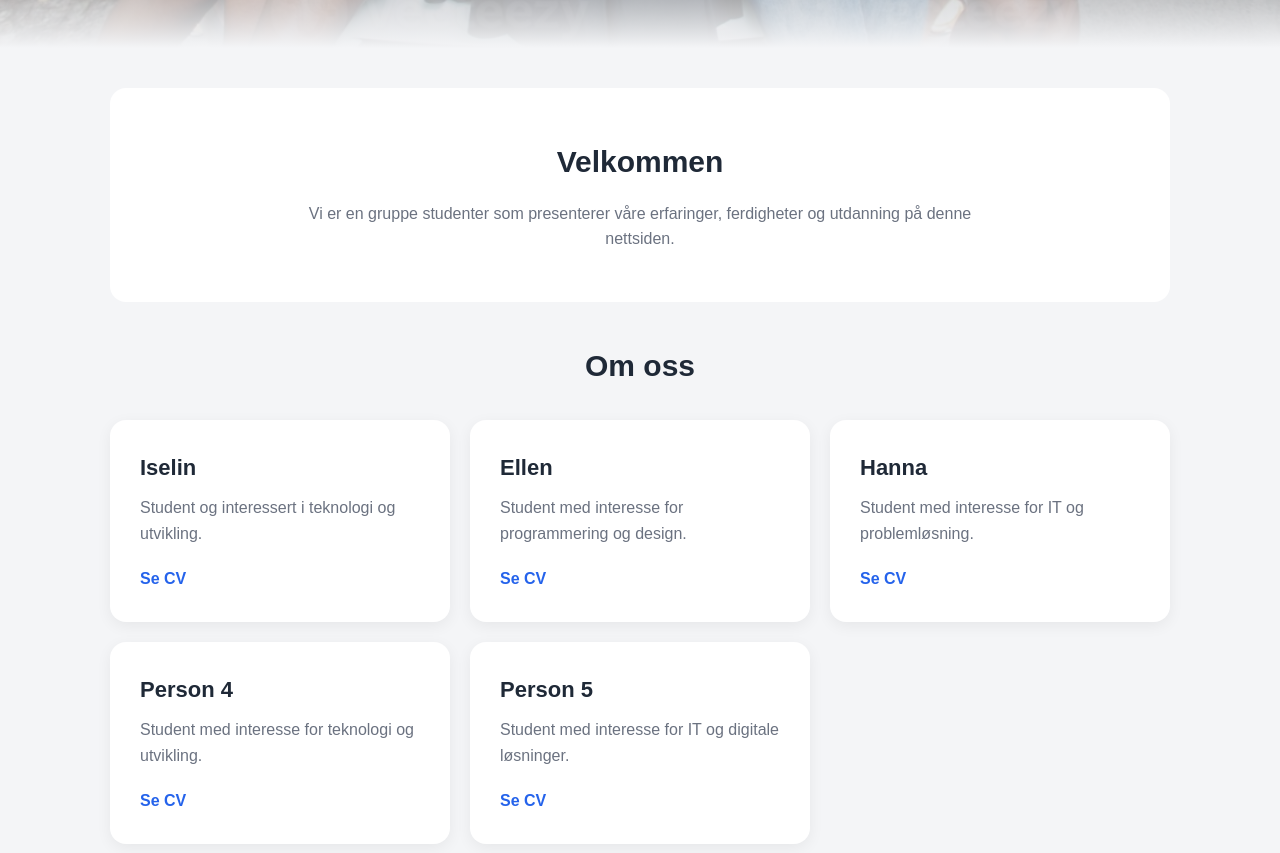
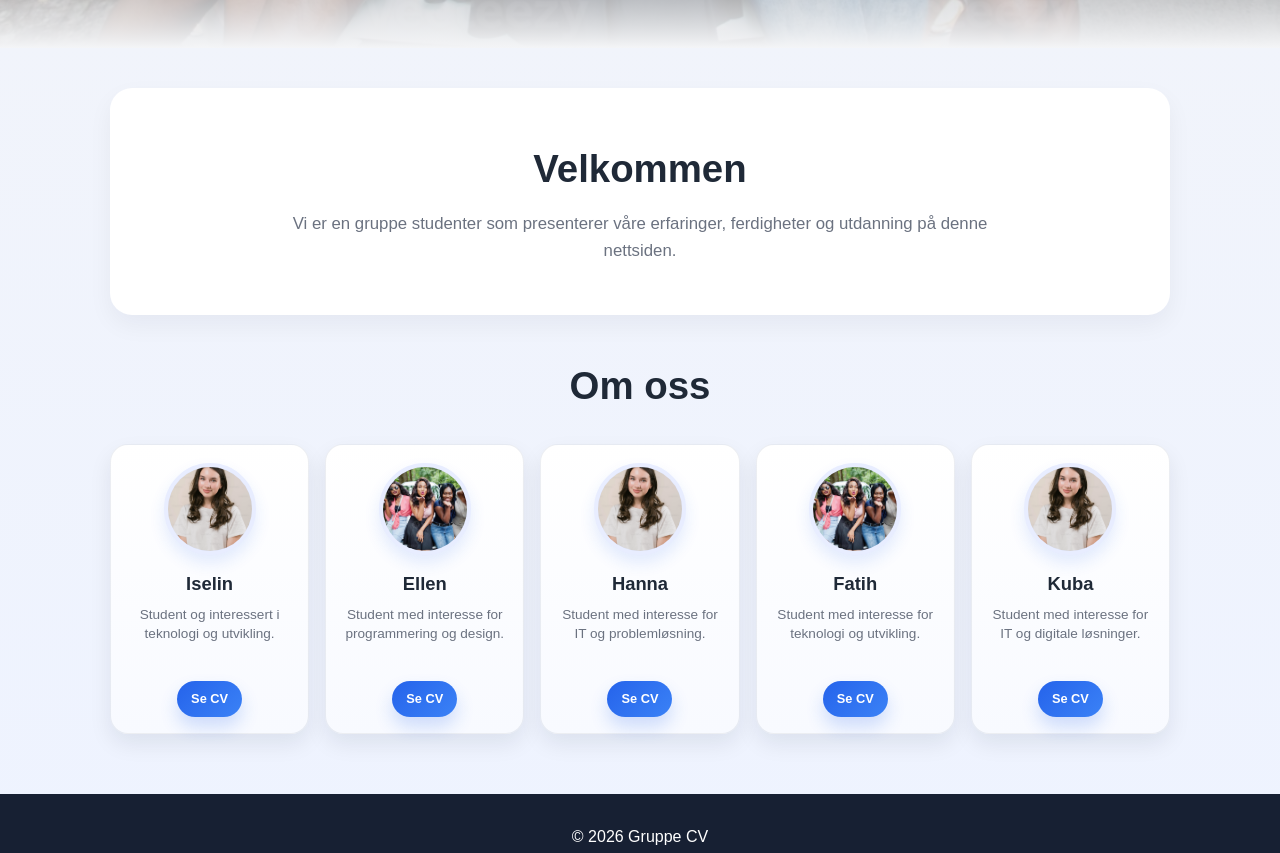
Before and after one commit to Itsiselin/GruppeCV, a plain HTML site: page index.html in a window 1280 px wide. Shown: the part 814-1667 px from the top of the page. Drawn offline with Linux system fonts and the light colour scheme.

Commit message:
endret oppsettet på forsiden

```diff
--- a/index.html
+++ b/index.html
@@ -7,34 +7,86 @@
     <link rel="stylesheet" href="style.css">
 </head>
 <body>
-    <nav aria-label="Hovednavigasjon">
+    <nav class="top-navigation" aria-label="Hovednavigasjon">
         <a href="#hjem">Hjem</a>
         <a href="#om-oss">Om oss</a>
     </nav>
-    <section class="hero">
-        <div class="hero-banner" aria-label="Gruppe CV">
+
+    <header class="page-hero" aria-label="Gruppe CV">
+        <div class="hero-banner">
             <span>Gruppe CV</span>
         </div>
-    </section>
+    </header>
 
-    <main>
-        <section id="hjem" class="intro">
+    <main class="page-content">
+        <section id="hjem" class="welcome-section">
             <h2>Velkommen</h2>
             <p>Vi er en gruppe studenter som presenterer våre erfaringer, ferdigheter og utdanning på denne nettsiden.</p>
         </section>
-        <section id="om-oss">
+
+        <section id="om-oss" class="team-section">
             <h2>Om oss</h2>
-            <div class="members">
-                <article class="member"><h3>Iselin</h3><p>Student og interessert i teknologi og utvikling.</p><a href="Person1.html">Se CV</a></article>
-                <article class="member"><h3>Ellen</h3><p>Student med interesse for programmering og design.</p><a href="Person2.html">Se CV</a></article>
-                <article class="member"><h3>Hanna</h3><p>Student med interesse for IT og problemløsning.</p><a href="Person3.html">Se CV</a></article>
-                <article class="member"><h3>Person 4</h3><p>Student med interesse for teknologi og utvikling.</p><a href="Person4.html">Se CV</a></article>
-                <article class="member"><h3>Person 5</h3><p>Student med interesse for IT og digitale løsninger.</p><a href="Person5.html">Se CV</a></article>
+            <div class="team-grid">
+                <article class="team-card">
+                    <div class="team-card__image-wrap">
+                        <img class="team-card__image" src="images/midlertidigbilde.jpg" alt="Iselin">
+                    </div>
+                    <div class="team-card__content">
+                        <h3>Iselin</h3>
+                        <p>Student og interessert i teknologi og utvikling.</p>
+                        <a href="Person1.html">Se CV</a>
+                    </div>
+                </article>
+
+                <article class="team-card">
+                    <div class="team-card__image-wrap">
+                        <img class="team-card__image" src="images/test_group_picture.jpeg" alt="Ellen">
+                    </div>
+                    <div class="team-card__content">
+                        <h3>Ellen</h3>
+                        <p>Student med interesse for programmering og design.</p>
+                        <a href="Person2.html">Se CV</a>
+                    </div>
+                </article>
+
+                <article class="team-card">
+                    <div class="team-card__image-wrap">
+                        <img class="team-card__image" src="images/midlertidigbilde.jpg" alt="Hanna">
+                    </div>
+                    <div class="team-card__content">
+                        <h3>Hanna</h3>
+                        <p>Student med interesse for IT og problemløsning.</p>
+                        <a href="Person3.html">Se CV</a>
+                    </div>
+                </article>
+
+                <article class="team-card">
+                    <div class="team-card__image-wrap">
+                        <img class="team-card__image" src="images/test_group_picture.jpeg" alt="Fatih">
+                    </div>
+                    <div class="team-card__content">
+                        <h3>Fatih</h3>
+                        <p>Student med interesse for teknologi og utvikling.</p>
+                        <a href="Person4.html">Se CV</a>
+                    </div>
+                </article>
+
+                <article class="team-card">
+                    <div class="team-card__image-wrap">
+                        <img class="team-card__image" src="images/midlertidigbilde.jpg" alt="Kuba">
+                    </div>
+                    <div class="team-card__content">
+                        <h3>Kuba</h3>
+                        <p>Student med interesse for IT og digitale løsninger.</p>
+                        <a href="Person5.html">Se CV</a>
+                    </div>
+                </article>
             </div>
         </section>
-
     </main>
 
-    <footer><p>&copy; 2026 Gruppe CV</p></footer>
+    <footer>
+        <p>&copy; 2026 Gruppe CV</p>
+    </footer>
 </body>
 </html>
--- a/style.css
+++ b/style.css
@@ -10,70 +10,45 @@ html {
 
 body {
     font-family: Arial, sans-serif;
-    background-color: #f4f5f7;
+    background: linear-gradient(180deg, #f4f5f7 0%, #eef3ff 100%);
     color: #1f2937;
     line-height: 1.6;
 }
 
-header {
-    background-color: #172033;
-    color: white;
-    text-align: center;
-    padding: 70px 20px;
-}
-
-header h1 {
-    font-size: 42px;
-    margin-bottom: 10px;
-}
-
-header p {
-    font-size: 18px;
-    color: #d1d5db;
-}
-
-nav {
+.top-navigation {
     display: flex;
     justify-content: center;
     gap: 35px;
-    background-color: white;
+    background-color: rgba(255, 255, 255, 0.95);
     padding: 18px;
     position: sticky;
     top: 0;
     z-index: 10;
     box-shadow: 0 2px 10px rgba(0, 0, 0, 0.08);
+    backdrop-filter: blur(8px);
 }
 
-nav a {
+.top-navigation a {
     color: #172033;
     text-decoration: none;
     font-weight: bold;
+    transition: color 0.2s ease;
 }
 
-nav a:hover {
+.top-navigation a:hover {
     color: #2563eb;
 }
 
-main {
+.page-content {
     max-width: 1100px;
     margin: 40px auto;
     padding: 0 20px;
 }
 
-.hero {
-    padding: 0;
-    overflow: hidden;
-    margin-bottom: 40px;
+.page-hero {
     width: 100vw;
     margin-left: calc(50% - 50vw);
-    border-radius: 0;
-}
-
-.hero img {
-    width: 100%;
-    height: 450px;
-    object-fit: cover;
-    display: block;
+    margin-bottom: 0;
 }
 
 .hero-banner {
@@ -84,7 +59,7 @@ main {
     background-size: cover;
     background-position: center;
     color: white;
-    font-size: 48px;
+    font-size: clamp(2.2rem, 5vw, 4rem);
     font-weight: bold;
     position: relative;
 }
@@ -93,7 +68,7 @@ main {
     content: "";
     position: absolute;
     inset: 0;
-    background: rgba(0,0,0,0.35);
+    background: rgba(0, 0, 0, 0.35);
     z-index: 0;
 }
 
@@ -103,7 +78,7 @@ main {
     left: 0;
     right: 0;
     bottom: 0;
-    height: 160px;
+    height: 180px;
     background: linear-gradient(180deg, rgba(0,0,0,0) 0%, #f4f5f7 100%);
     pointer-events: none;
     z-index: 1;
@@ -114,77 +89,111 @@ main {
     z-index: 2;
 }
 
-.intro {
+.welcome-section {
     text-align: center;
     background-color: white;
-    padding: 50px;
-    border-radius: 16px;
+    padding: 50px 30px;
+    border-radius: 22px;
+    margin-bottom: 40px;
+    box-shadow: 0 10px 25px rgba(15, 23, 42, 0.05);
+}
+
+.welcome-section h2 {
+    font-size: clamp(1.8rem, 3vw, 2.6rem);
+    margin-bottom: 12px;
+}
+
+.welcome-section p {
+    max-width: 700px;
+    margin: auto;
+    color: #6b7280;
+    font-size: 1.05rem;
+}
+
+.team-section {
     margin-bottom: 40px;
 }
 
-.intro h2 {
-    font-size: 30px;
-    margin-bottom: 15px;
+.team-section > h2 {
+    text-align: center;
+    font-size: clamp(1.8rem, 3vw, 2.6rem);
+    margin-bottom: 28px;
 }
 
-.intro p {
-    max-width: 700px;
-    margin: auto;
-    color: #6b7280;
+.team-grid {
+    display: grid;
+    grid-template-columns: repeat(5, minmax(150px, 1fr));
+    gap: 16px;
+    align-items: stretch;
 }
 
-#om-oss {
-    margin-bottom: 40px;
+.team-card {
+    background: linear-gradient(180deg, #ffffff 0%, #f8faff 100%);
+    border-radius: 18px;
+    padding: 18px 14px 16px;
+    box-shadow: 0 10px 22px rgba(15, 23, 42, 0.08);
+    border: 1px solid rgba(148, 163, 184, 0.18);
+    display: flex;
+    flex-direction: column;
+    align-items: center;
+    text-align: center;
+    min-height: 290px;
 }
 
-#om-oss > h2 {
-    text-align: center;
-    font-size: 30px;
-    margin-bottom: 30px;
+.team-card__image-wrap {
+    width: 92px;
+    height: 92px;
+    border-radius: 50%;
+    overflow: hidden;
+    border: 4px solid #e8edff;
+    box-shadow: 0 8px 16px rgba(37, 99, 235, 0.12);
+    margin-bottom: 14px;
+    background: #dfe7ff;
+    flex-shrink: 0;
 }
 
-.members {
-    display: grid;
-    grid-template-columns: repeat(3, 1fr);
-    gap: 20px;
+.team-card__image {
+    width: 100%;
+    height: 100%;
+    object-fit: cover;
+    display: block;
 }
 
-.member {
-    background-color: white;
-    padding: 30px;
-    border-radius: 16px;
-    box-shadow: 0 4px 15px rgba(0, 0, 0, 0.06);
+.team-card__content {
+    display: flex;
+    flex-direction: column;
+    align-items: center;
+    width: 100%;
 }
 
-.member h3 {
-    font-size: 22px;
-    margin-bottom: 10px;
+.team-card h3 {
+    font-size: 1.15rem;
+    margin-bottom: 6px;
 }
 
-.member p {
+.team-card p {
     color: #6b7280;
-    margin-bottom: 20px;
+    margin-bottom: 14px;
+    min-height: 62px;
+    font-size: 0.85rem;
+    line-height: 1.45;
 }
 
-.member a {
-    color: #2563eb;
+.team-card a {
+    color: #fff;
+    background: linear-gradient(135deg, #2563eb, #3b82f6);
     text-decoration: none;
     font-weight: bold;
+    padding: 8px 14px;
+    border-radius: 999px;
+    font-size: 0.8rem;
+    transition: transform 0.2s ease, box-shadow 0.2s ease;
+    box-shadow: 0 10px 18px rgba(37, 99, 235, 0.2);
 }
 
-.member a:hover {
-    text-decoration: underline;
-}
-
-.cv-section {
-    background-color: white;
-    padding: 40px;
-    border-radius: 16px;
-    margin-bottom: 25px;
-}
-
-.cv-section h2 {
-    margin-bottom: 15px;
+.team-card a:hover {
+    transform: translateY(-1px);
+    box-shadow: 0 14px 20px rgba(37, 99, 235, 0.24);
 }
 
 footer {
@@ -194,6 +203,7 @@ footer {
     padding: 30px;
     margin-top: 60px;
 }
+
 .profile {
     display: grid;
     grid-template-columns: 300px 1fr;
@@ -303,3 +313,44 @@ footer {
     color: #6b7280;
     max-width: 800px;
 }
+
+.team-members-grid {
+    display: grid;
+    grid-template-columns: repeat(auto-fit, minmax(150px, 1fr));
+    gap: 20px;
+}
+
+.team-members-grid > div > div {
+    background-color: #fff;
+    box-shadow: 0 4px 6px rgba(0, 0, 0, 0.1);
+    border-radius: 16px;
+    padding: 24px;
+    text-align: center;
+    transition: transform 0.3s ease;
+}
+
+.team-members-grid > div:hover > div {
+    transform: scale(1.05);
+}
+
+.member-image {
+    width: 120px;
+    height: 120px;
+    object-fit: cover;
+    border-radius: 50%;
+    display: block;
+    margin: 0 auto 16px;
+}
+
+.team-members-grid h3 {
+    font-size: 1.25rem;
+    font-weight: 600;
+    margin: 0 0 8px;
+    color: #333;
+}
+
+.team-members-grid p {
+    color: #6b7280;
+    margin: 0;
+    line-height: 1.4;
+}
```
Also changed, not shown: Person1.html (+0 -7 lines).
